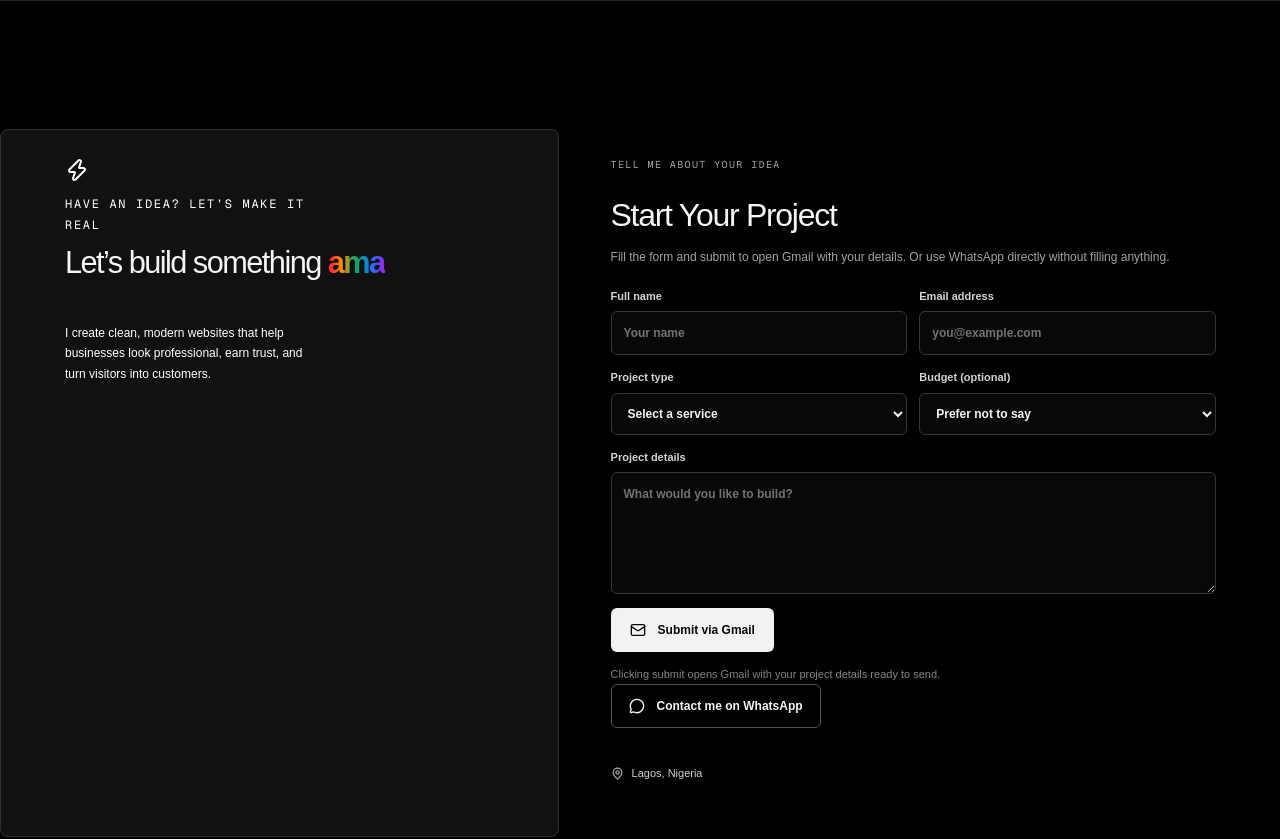
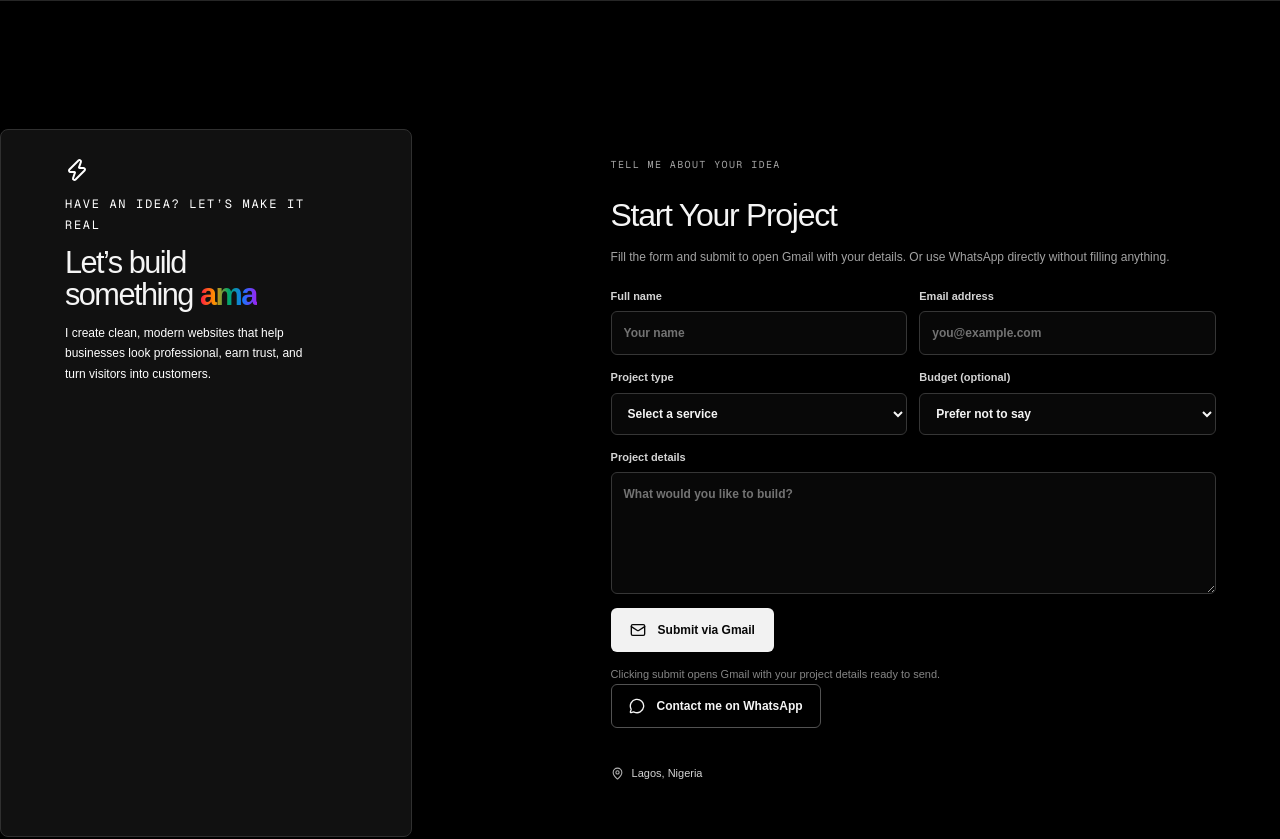
Before and after one commit to olag4568/my-portfolio, a Next.js app: page / in a window 1280 px wide. Shown: the part 1460-2299 px from the top of the page. Built offline with nearby package versions, Linux system fonts and the light colour scheme.

Commit message:
Fix rotating headline panel sizing on desktop

```diff
--- a/src/app/globals.css
+++ b/src/app/globals.css
@@ -792,6 +792,23 @@ html[data-theme="light"] .portfolio-shell .contact-pitch h2.rotating-headline .r
   }
 }
 
+/* Let the rotating-headline panel size to its own content, not the form column. */
+@media (min-width: 1051px) {
+  .portfolio-shell > .contact-band > .contact-pitch {
+    width: fit-content;
+    max-width: 100%;
+    justify-self: start;
+  }
+  .portfolio-shell > .contact-band > .contact-pitch h2.rotating-headline {
+    max-width: 18ch;
+    overflow-wrap: normal;
+    text-wrap: balance;
+  }
+  .portfolio-shell > .contact-band > .contact-pitch .rainbow-word {
+    white-space: nowrap;
+  }
+}
+
 /* Consistent breathing room between the main portfolio sections. */
 .portfolio-shell > .hero {
   padding-top: clamp(30px, 4vw, 56px);
```
